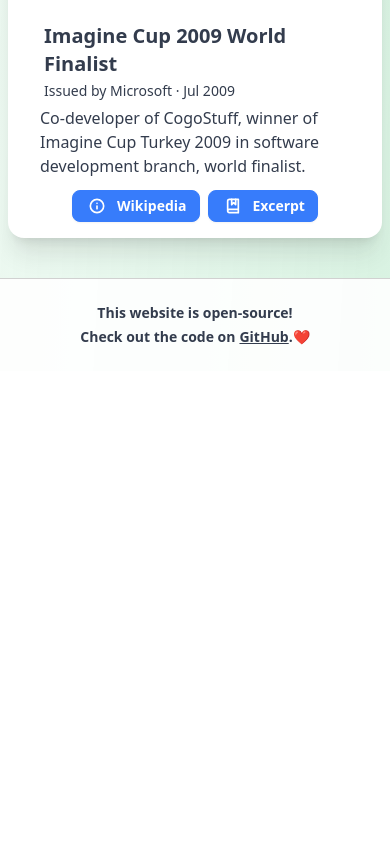
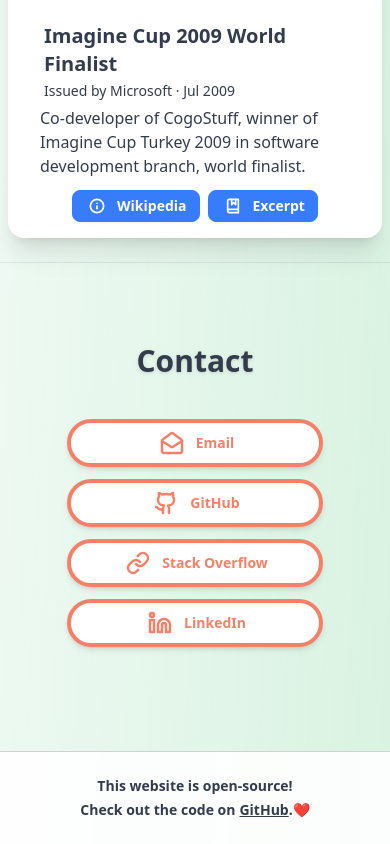
Before and after one commit to umutto/umutto.github.io, a Next.js app: page / in a window 390 px wide. Shown: the part 7168-8012 px from the top of the page. Before the commit the page ends 7539 px from the top, so only its background shows below. Built offline with nearby package versions, Linux system fonts and the light colour scheme.

Commit message:
style: add social links

```diff
--- a/src/app/layout.tsx
+++ b/src/app/layout.tsx
@@ -1,3 +1,4 @@
+import { GoogleAnalytics } from "@next/third-parties/google";
 import type { Metadata } from "next";
 
 import { Person, WithContext } from "schema-dts";
@@ -5,7 +6,6 @@
 import "./globals.css";
 
 import AnimatedBackground from "@/components/AnimatedBackground";
-import { GoogleAnalytics } from "@next/third-parties/google";
 
 export const metadata: Metadata = {
   metadataBase: new URL("https://umu.to"),
--- a/src/app/page.tsx
+++ b/src/app/page.tsx
@@ -6,6 +6,7 @@
   Hero,
   Projects,
   SkillBadges,
+  Socials,
   SpokenLanguages,
   WorkHistory,
 } from "@/components/sections";
@@ -36,10 +37,11 @@
           <Projects />
           <div className="divider h-px overflow-hidden" />
           <Awards />
+          <div className="divider h-px overflow-hidden" />
         </section>
-        {/* <section id="contact" className="pb-10 md:px-4 lg:px-8 xl:px-16">
+        <section id="contact" className="py-16 md:px-4 lg:px-8 xl:px-16">
           <Socials />
-        </section> */}
+        </section>
       </main>
       <Footer />
     </>
--- /dev/null
+++ b/src/components/sections/Socials.tsx
@@ -0,0 +1,37 @@
+import { ContactBadge, SectionHeader } from "@/components";
+
+const links = [
+  {
+    title: "Email",
+    icon: "MailOpen" as const,
+    url: "mailto:hi@umu.to",
+  },
+  {
+    title: "GitHub",
+    icon: "Github" as const,
+    url: "https://github.com/umutto",
+  },
+  {
+    title: "Stack Overflow",
+    icon: "Link" as const,
+    url: "https://stackoverflow.com/users/826970/umutto",
+  },
+  {
+    title: "LinkedIn",
+    icon: "Linkedin" as const,
+    url: "https://www.linkedin.com/in/umutto/",
+  },
+];
+
+export default function Socials() {
+  return (
+    <>
+      <SectionHeader>Contact</SectionHeader>
+      <div className="flex justify-center gap-3 flex-wrap py-2">
+        {links.map((link, idx) => (
+          <ContactBadge key={idx} {...link} />
+        ))}
+      </div>
+    </>
+  );
+}
--- a/src/components/sections/index.ts
+++ b/src/components/sections/index.ts
@@ -3,6 +3,7 @@
 import Hero from "./Hero";
 import Projects from "./Projects";
 import SkillBadges from "./SkillBadges";
+import Socials from "./Socials";
 import SpokenLanguages from "./SpokenLanguages";
 import WorkHistory from "./WorkHistory";
 
@@ -12,6 +13,7 @@
   Hero,
   Projects,
   SkillBadges,
+  Socials,
   SpokenLanguages,
   WorkHistory,
 };
```
